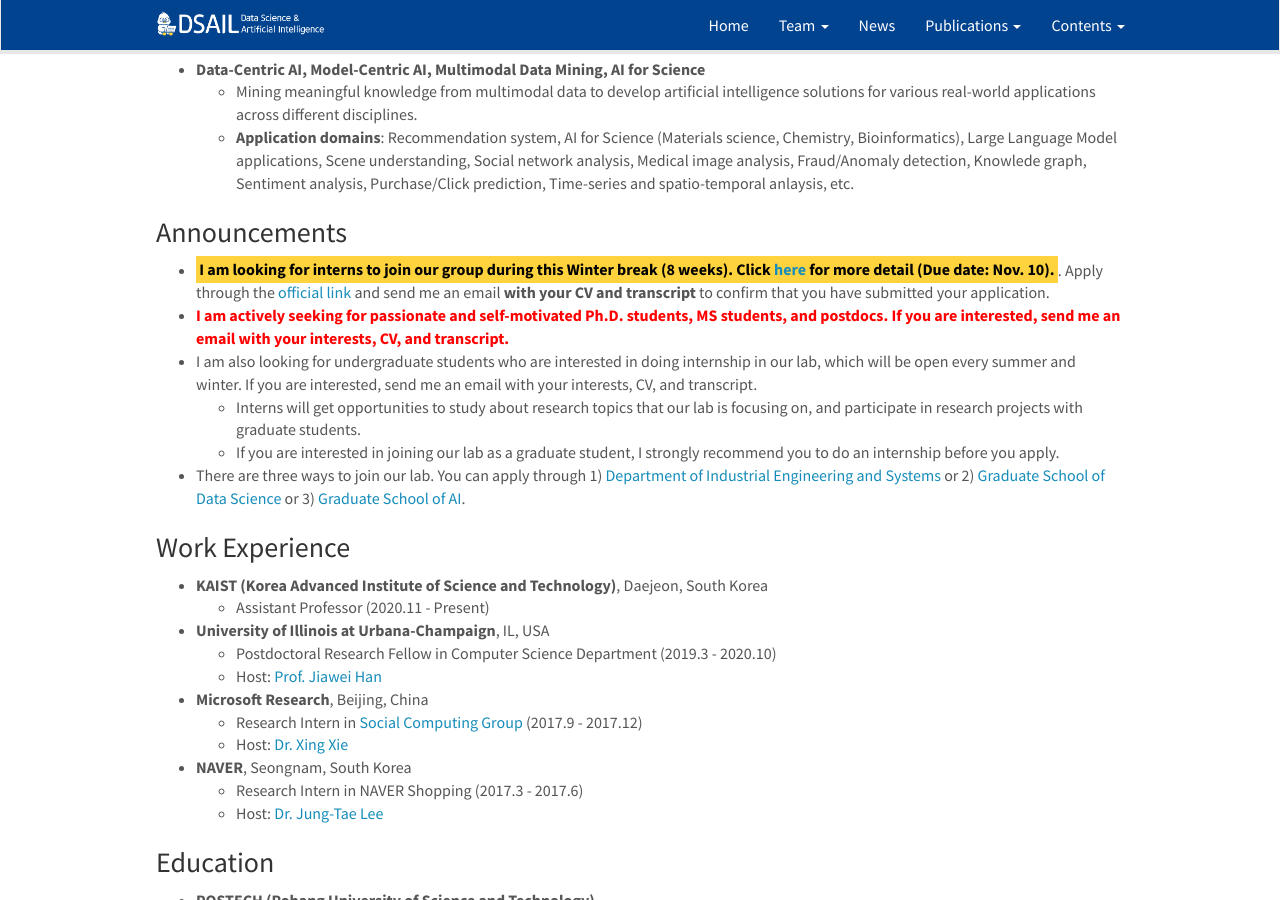
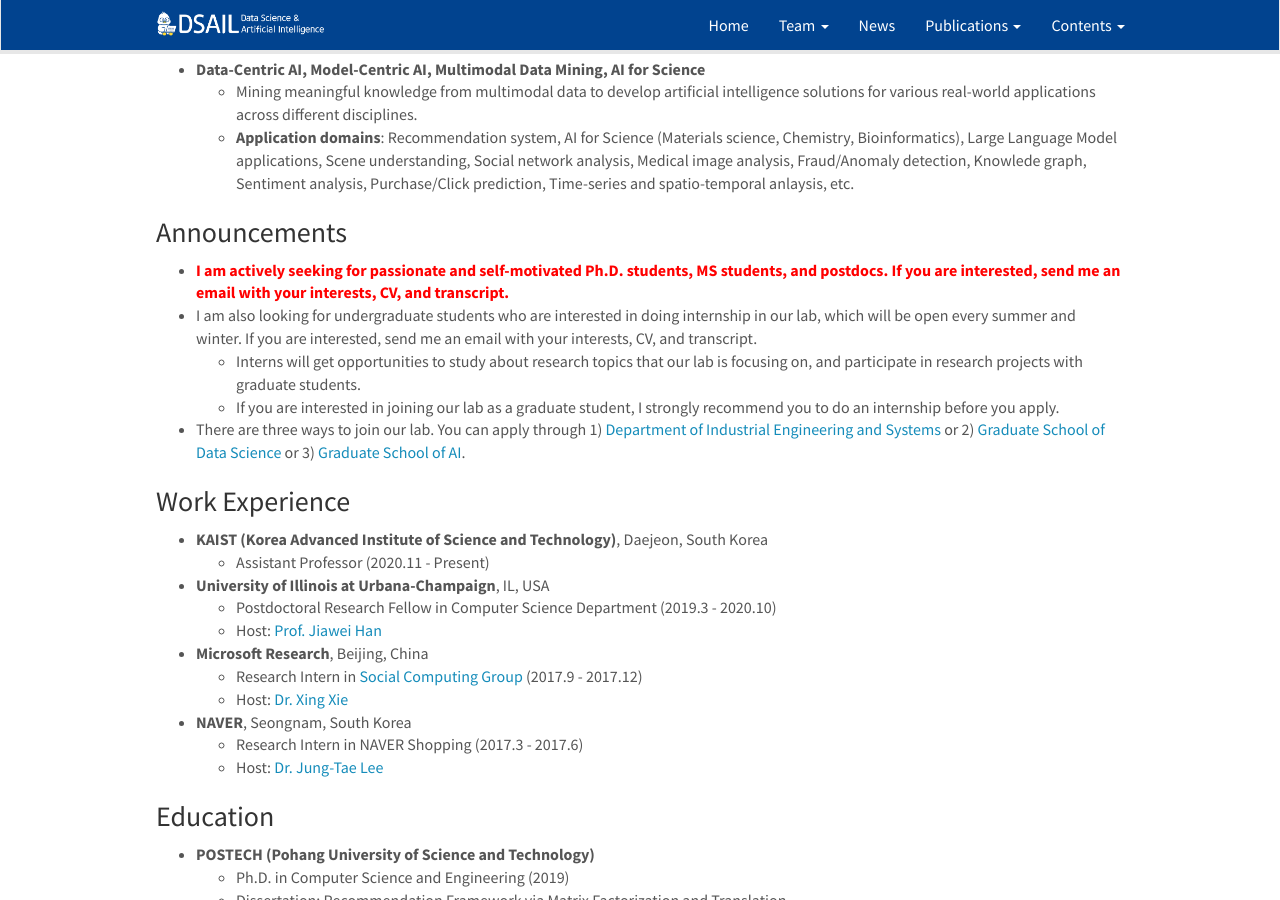
Before and after one commit to kaist-dsail/kaist-dsail.github.io, a Jekyll site: the page built from _pages/professor.md, in a window 1280 px wide and 900 px high, scrolled down 619 px. Built offline with Jekyll 4.4.1, drawn with Linux system fonts in a browser that asks for light colours; nearby versions of some CDN libraries.

Commit message:
Update professor.md

```diff
--- a/_pages/professor.md
+++ b/_pages/professor.md
@@ -37,7 +37,7 @@
   Recommendation system, AI for Science (Materials science, Chemistry, Bioinformatics), Large Language Model applications, Scene understanding, Social network analysis, Medical image analysis, Fraud/Anomaly detection, Knowlede graph, Sentiment analysis, Purchase/Click prediction, Time-series and spatio-temporal anlaysis, etc.
 
 ### Announcements
-- <mark style='background-color: #ffd33d'><b>I am looking for interns to join our group during this Winter break (8 weeks). Click <a href="https://ie.kaist.ac.kr/0502/view/id/2726" target="_blank">here</a> for more detail (Due date: Nov. 10).</b></mark>. Apply through the <a href="https://forms.gle/qLJsUAzfevaJWpou6" target="_blank">official link</a> and send me an email <b>with your CV and transcript</b> to confirm that you have submitted your application.
+<!-- - <mark style='background-color: #ffd33d'><b>I am looking for interns to join our group during this Winter break (8 weeks). Click <a href="https://ie.kaist.ac.kr/0502/view/id/2726" target="_blank">here</a> for more detail (Due date: Nov. 10).</b></mark>. Apply through the <a href="https://forms.gle/qLJsUAzfevaJWpou6" target="_blank">official link</a> and send me an email <b>with your CV and transcript</b> to confirm that you have submitted your application. -->
 - <span style="color:red"><b>I am actively seeking for passionate and self-motivated Ph.D. students, MS students, and postdocs. If you are interested, send me an email with your interests, CV, and transcript.</b></span>
 - I am also looking for undergraduate students who are interested in doing internship in our lab, which will be open every summer and winter. If you are interested, send me an email with your interests, CV, and transcript.
   + Interns will get opportunities to study about research topics that our lab is focusing on, and participate in research projects with graduate students.
```
